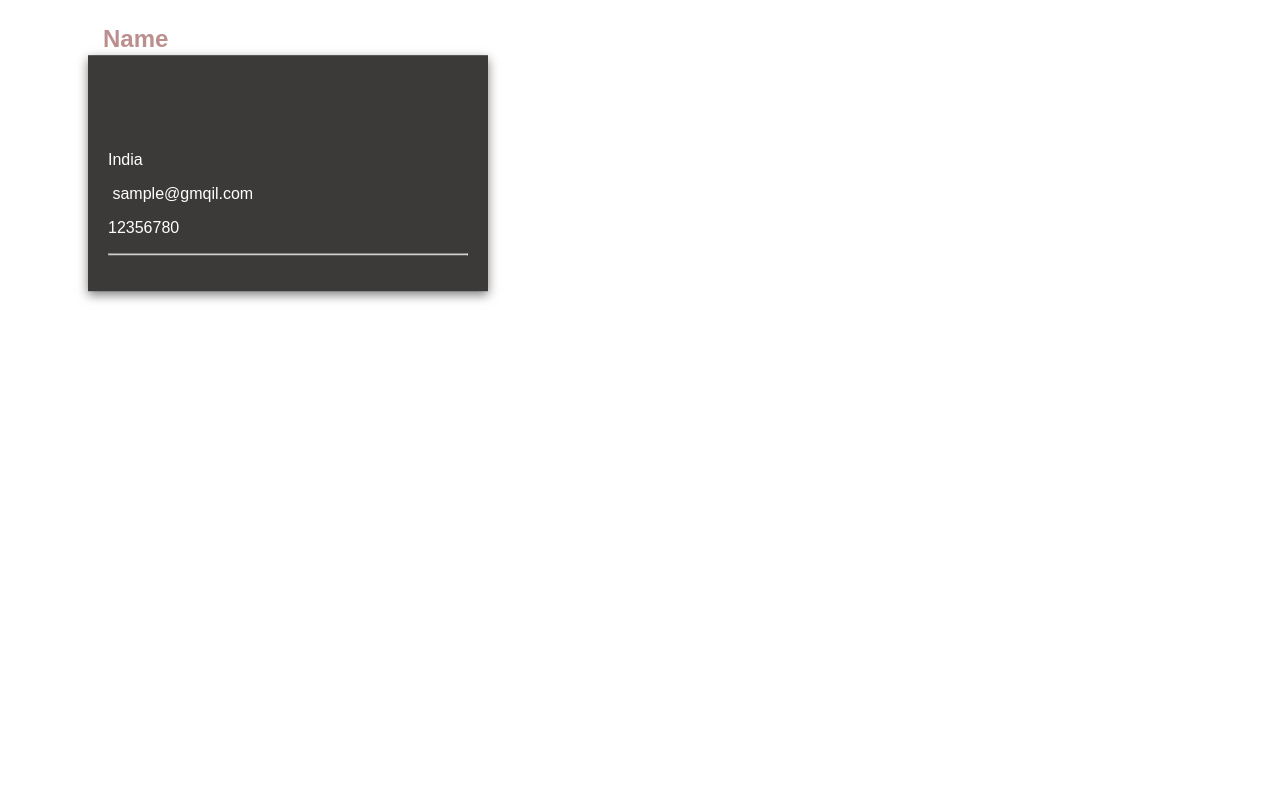
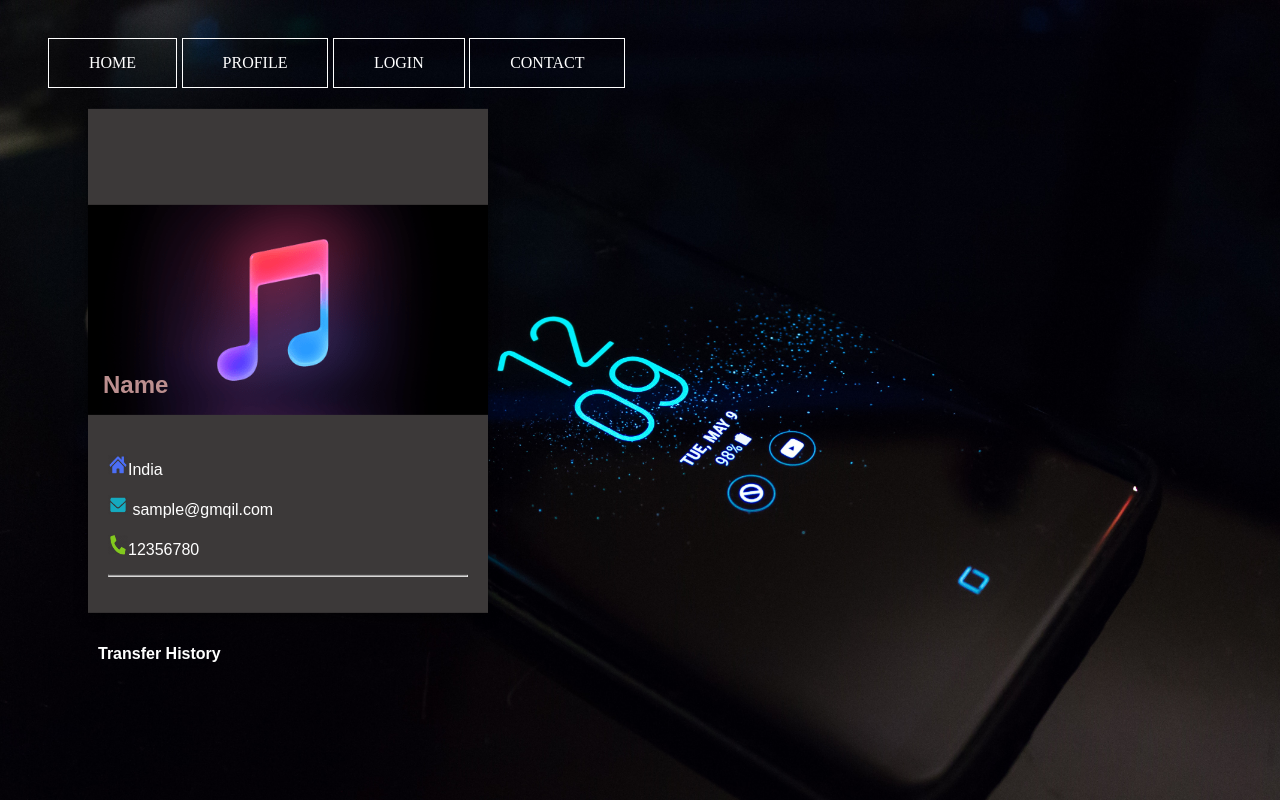
Before and after one commit to THEJAS1999/Built-From-Home, a plain HTML site: page bfh/profile.html in a window 1280 px wide. Drawn offline with Linux system fonts and the light colour scheme.

Commit message:
Reordering

```diff
--- a/bfh/profile.html
+++ b/bfh/profile.html
@@ -10,24 +10,23 @@
 </head>
 <body>
      <ul class="nav-area">
-        <li><a href="#">Home</a></li>
-        <li><a href="#">Profile</a></li>
-        <li><a href="#">Services</a></li>
-        <li><a href="#">Portfolio</a></li>
+        <li><a href="index.html">Home</a></li>
+        <li><a href="profile.html">Profile</a></li>
+        <li><a href="login.html">Login</a></li>
         <li><a href="#">Contact</a></li>
         </ul>
 
     <div class="profilecard">
         <div class="image-container">
-            <img src="user.png" alt="" style="width: 100%">
+            <img src="static/images/user.png" alt="" style="width: 100%">
             <div class="title">
                 <h2>Name</h2>
             </div>
         </div>
         <div class="main-container">
-            <p><img src="home.jpg" alt="">India</p>
-            <p><img src="download.png" alt=""> sample@gmqil.com</p>
-            <p><img src="download1.png" alt="">12356780</p>
+            <p><img src="static/images/home.jpg" alt="">India</p>
+            <p><img src="static/images/download.png" alt=""> sample@gmqil.com</p>
+            <p><img src="static/images/download1.png" alt="">12356780</p>
             <hr>
             <p><b></b></p>
 
--- a/bfh/static/css/profile.css
+++ b/bfh/static/css/profile.css
@@ -1,7 +1,7 @@
 body{
     font-family: sans-serif;
     color: #3c3939;
-    background: url("bg12.jpg");
+    background: url("/bfh/static/images/bg12.jpg");
     background-repeat: no-repeat;
     background-size: cover;
 }
@@ -63,7 +63,7 @@ body{
 }
 
 .main-container img{
-    width=20px;
+    width: 20px;
     height: 20px;
 }
 
```
